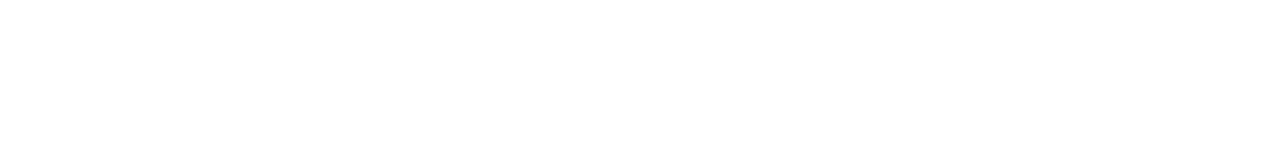
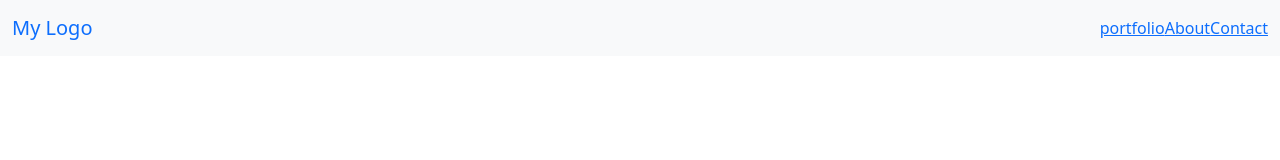
Before and after one commit to vvoo21/Bootstrap-project, a website: page index.html in a window 1280 px wide. Drawn offline with nearby package versions, Linux system fonts and the light colour scheme.

Commit message:
modify index.html file

```diff
--- a/index.html
+++ b/index.html
@@ -8,6 +8,31 @@
     <link href="https://cdn.jsdelivr.net/npm/bootstrap@5.0.2/dist/css/bootstrap.min.css" rel="stylesheet" integrity="sha384-EVSTQN3/azprG1Anm3QDgpJLIm9Nao0Yz1ztcQTwFspd3yD65VohhpuuCOmLASjC" crossorigin="anonymous">
 </head>
 <body>
-    <script src="https://cdn.jsdelivr.net/npm/bootstrap@5.0.2/dist/js/bootstrap.bundle.min.js" integrity="sha384-MrcW6ZMFYlzcLA8Nl+NtUVF0sA7MsXsP1UyJoMp4YLEuNSfAP+JcXn/tWtIaxVXM" crossorigin="anonymous"></script>
+  <header>
+    <nav class="navbar navbar-expand-sm bg-light">
+      <div class="container-fluid">
+        <a class="navbar-brand" href="#">My Logo</a>
+        <button class="navbar-toggler" type="button" data-bs-toggle="collapse" data-bs-targe="#mainnav">
+          <span class="navbar-toggler-icon"></span>
+        </button>
+        <div class="collapse navbar-collapse justify-content-end">
+          <ul class="navbar-nav">
+            <li class="nav-item">
+              <a href="#">portfolio</a>
+            </li>
+            <li class="nav-item">
+              <a href="#">About</a>
+            </li>
+            <li class="nav-item">
+              <a href="#">Contact</a>
+            </li>
+          </ul>
+        </div>
+      </div>
+    </nav>
+  </header>
+  <main></main>
+  <footer></footer>
+  <script src="https://cdn.jsdelivr.net/npm/bootstrap@5.0.2/dist/js/bootstrap.bundle.min.js" integrity="sha384-MrcW6ZMFYlzcLA8Nl+NtUVF0sA7MsXsP1UyJoMp4YLEuNSfAP+JcXn/tWtIaxVXM" crossorigin="anonymous"></script>
 </body>
 </html>
```
